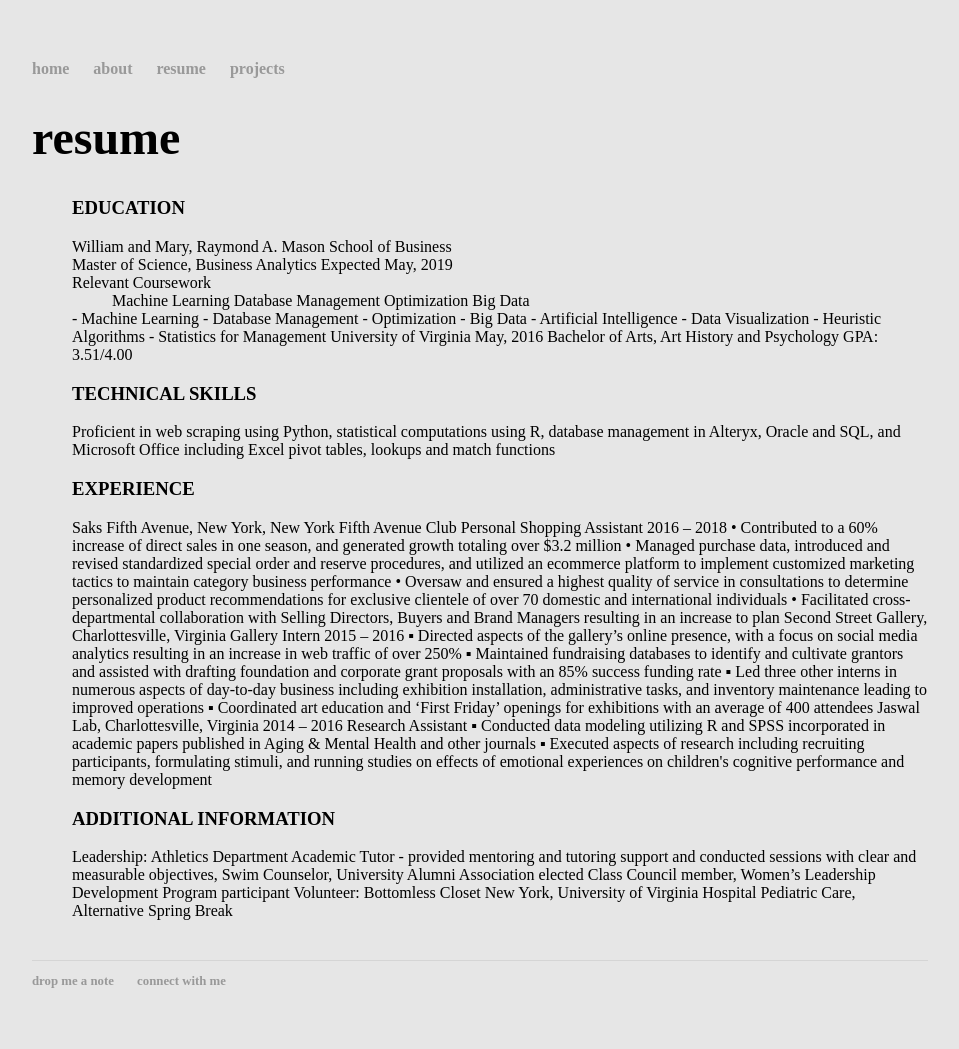
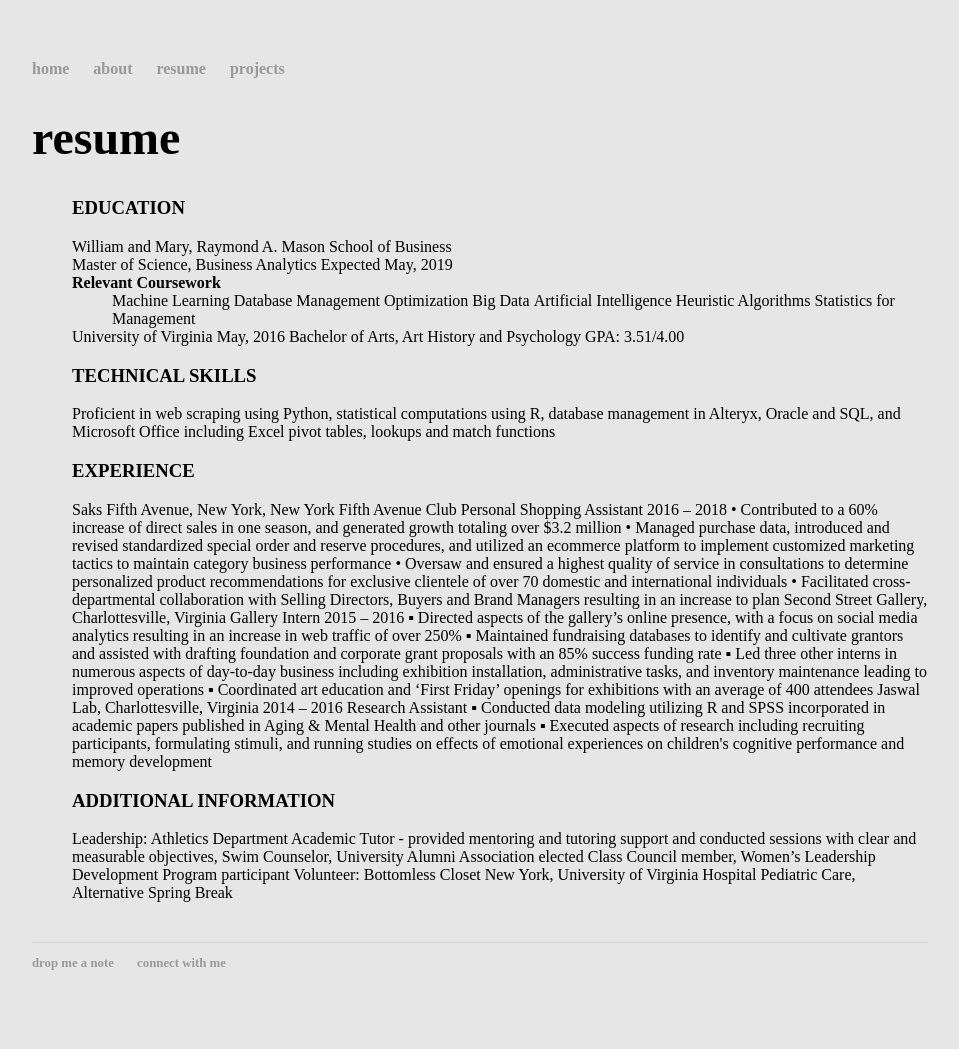
Before and after one commit to amanda-t2/amanda-t2.github.io, a Jekyll site: the page built from resume/index.html, in a window 1280 px wide. Shown: the whole page, without its empty margins (160-1119 px from the left). Built offline with Jekyll 4.4.1, drawn with Linux system fonts in a browser that asks for light colours.

Commit message:
Update index.html

```diff
--- a/resume/index.html
+++ b/resume/index.html
@@ -7,16 +7,17 @@
 		<h3> EDUCATION </h3>
 William and Mary, Raymond A. Mason School of Business <br>
 Master of Science, Business Analytics Expected May, 2019 <br>
-Relevant Coursework <br>
+		<strong> Relevant Coursework </strong> <br>
 		<ul>
 	        		<li>Machine Learning</li>
 		        	<li>Database Management</li>
 	        		<li>Optimization</li>
 	        		<li>Big Data</li>
+				<li>Artificial Intelligence</li>
+				<li>Heuristic Algorithms</li>
+				<li>Statistics for Management</li>
 	    		</ul>
 
-- Machine Learning - Database Management - Optimization - Big Data
-- Artificial Intelligence - Data Visualization - Heuristic Algorithms - Statistics for Management
 University of Virginia May, 2016
 Bachelor of Arts, Art History and Psychology
 GPA: 3.51/4.00
```
